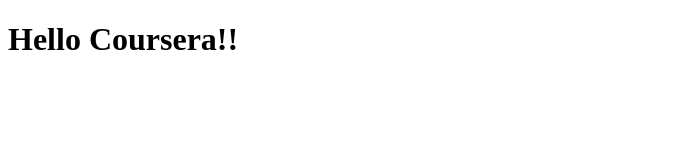
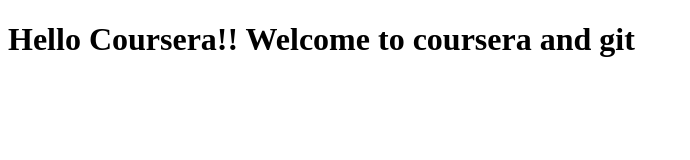
Before and after one commit to anasshahid05/Coursera-test, a plain HTML site: page Site/index.html in a window 1280 px wide. Shown: the whole page, without its empty margins (0-690 px from the left). Drawn offline with Linux system fonts and the light colour scheme.

Commit message:
Another change

```diff
--- a/Site/index.html
+++ b/Site/index.html
@@ -3,7 +3,7 @@
 <head>
 	<title>Hello Coursera!</title>
 </head>
-<h1>Hello Coursera!!</h1>
+<h1>Hello Coursera!! Welcome to coursera and git</h1>
 <body>
 
 </body>
```
